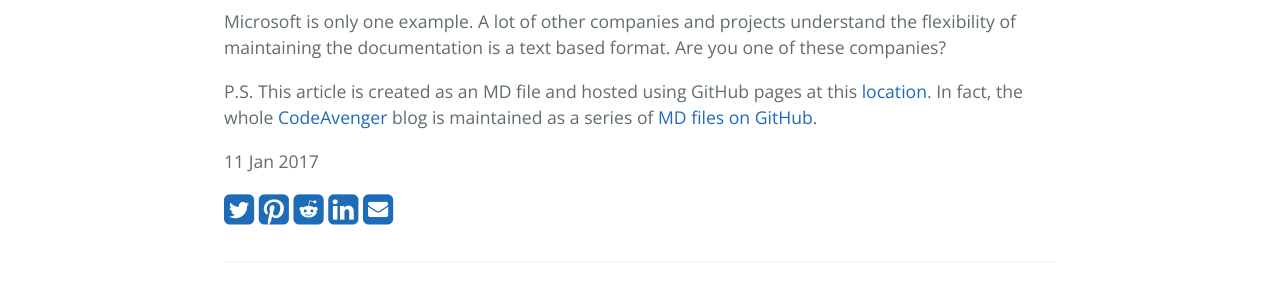
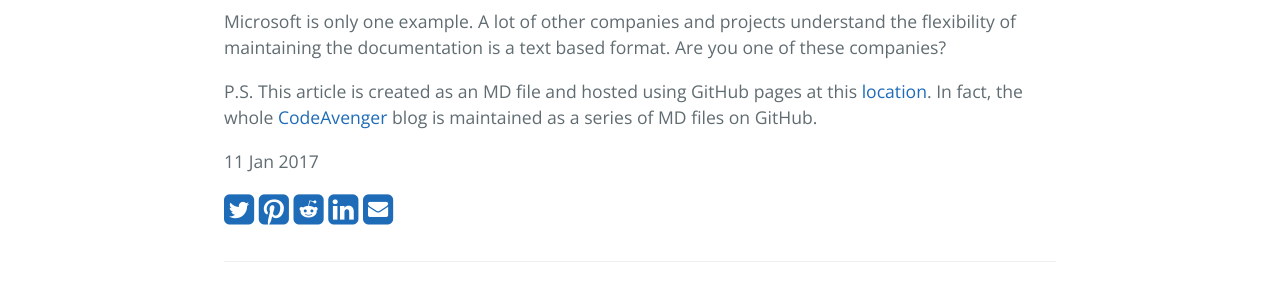
Before and after one commit to mveteanu/CodeAvenger, a Jekyll site: the page built from _posts/2017-01-11-Manually-code-your-technical-documentation.md, in a window 1280 px wide. Shown: the part 1320-1617 px from the top of the page. Built offline with Jekyll 4.4.1, drawn with Linux system fonts in a browser that asks for light colours; nearby versions of some CDN libraries; our own code applies the rules of GitHub Pages for plain Markdown files; part of the change alters nothing that is shown.

```diff
--- a/_posts/2017-01-11-Manually-code-your-technical-documentation.md
+++ b/_posts/2017-01-11-Manually-code-your-technical-documentation.md
@@ -32,4 +32,4 @@ Processed .MD files are then presented for end-users on [https://docs.microsoft.
 
 Microsoft is only one example. A lot of other companies and projects understand the flexibility of maintaining the documentation is a text based format. Are you one of these companies?
 
-P.S. This article is created as an MD file and hosted using GitHub pages at this [location](http://github.com/mveteanu/CodeAvenger/blob/master/_posts/2017-01-11-Manually-code-your-technical-documentation.md). In fact, the whole [CodeAvenger](http://www.codeavenger.com) blog is maintained as a series of [MD files on GitHub](http://github.com/mveteanu/CodeAvenger/).
+P.S. This article is created as an MD file and hosted using GitHub pages at this [location](http://github.com/mveteanu/CodeAvenger/blob/master/_posts/2017-01-11-Manually-code-your-technical-documentation.md). In fact, the whole [CodeAvenger](http://www.codeavenger.com) blog is maintained as a series of MD files on GitHub.
```
